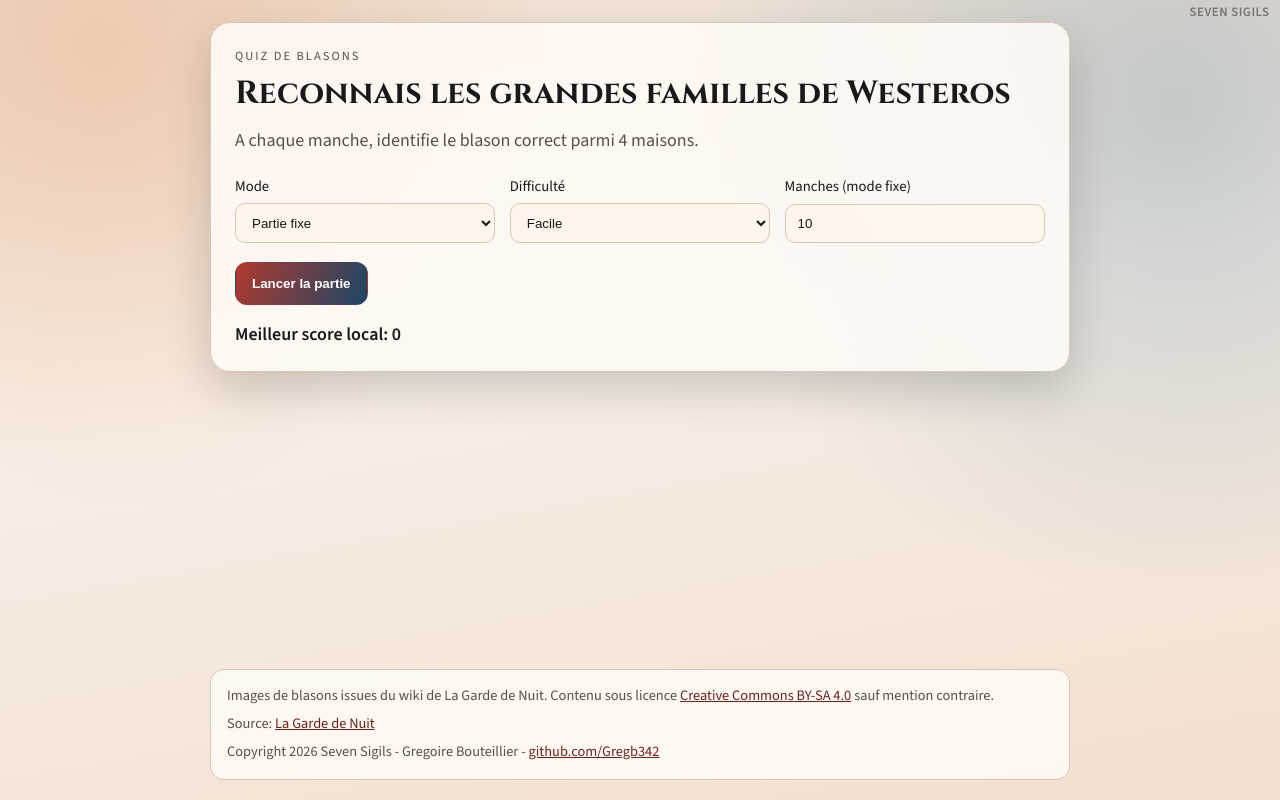
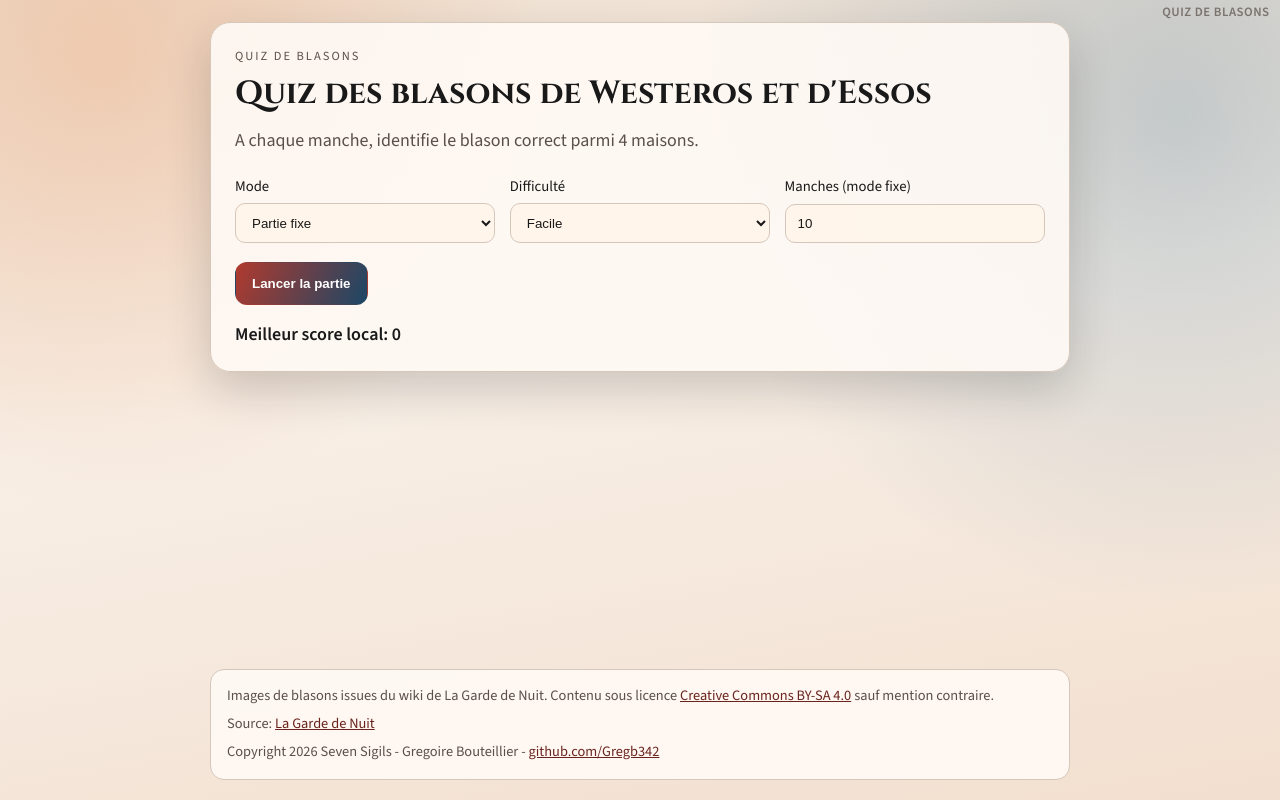
Before and after one commit to Gregb342/seven-sigils, a React (Vite) app: page / in a window 1280 px wide. Built offline with nearby package versions, Linux system fonts and the light colour scheme.

Commit message:
chore: update titles and subtitles to 'Quiz de blasons'

```diff
--- a/index.html
+++ b/index.html
@@ -4,7 +4,7 @@
     <meta charset="UTF-8" />
     <link rel="icon" type="image/svg+xml" href="/favicon.svg" />
     <meta name="viewport" content="width=device-width, initial-scale=1.0" />
-    <title>Seven Sigils - Heraldry Quiz</title>
+    <title>Seven Sigils - Quiz de blasons</title>
     <meta name="description" content="Test your knowledge of Game of Thrones house sigils and heraldry with our interactive quiz game." />
   </head>
   <body>
--- a/src/App.tsx
+++ b/src/App.tsx
@@ -38,7 +38,7 @@
   return (
     <div className="app-shell">
       <header className="app-header" aria-label="Titre de l'application">
-        <p className="app-title">Seven Sigils</p>
+        <p className="app-title">Quiz de blasons</p>
       </header>
 
       <main className="main-content">
--- a/src/infrastructure/data/blazonDb.json
+++ b/src/infrastructure/data/blazonDb.json
@@ -646,13 +646,13 @@
       "label": "Langward"
     },
     "lannister": {
-      "motto": "Entendre le rugissement",
+      "motto": "Nous Rugissons",
       "domain": "Terres de l'Ouest",
       "translation": "Hear Me Roar",
       "hints": [
         {
           "title": "Devise",
-          "value": "Entendre le rugissement"
+          "value": "Nous Rugissons"
         },
         {
           "title": "Demeure",
--- a/src/presentation/components/StartScreen.tsx
+++ b/src/presentation/components/StartScreen.tsx
@@ -15,7 +15,7 @@
   return (
     <section className="card intro-card" aria-labelledby="title">
       <p className="eyebrow">Quiz de Blasons</p>
-      <h1 id="title">Reconnais les grandes familles de Westeros</h1>
+      <h1 id="title">Quiz des blasons de Westeros et d'Essos</h1>
       <p className="intro-text">
         A chaque manche, identifie le blason correct parmi 4 maisons.
       </p>
```
Also changed, not shown: 1 other file (tests, documents, lock files or other folders).
